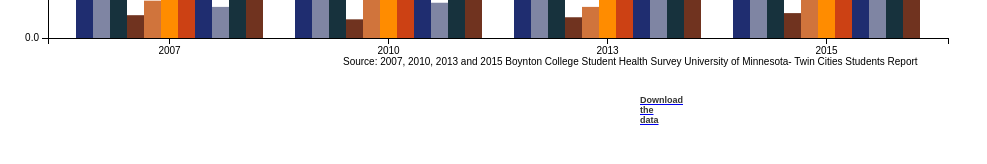
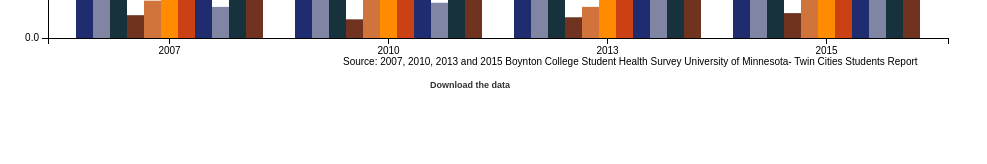
Before and after one commit to EthanNelson/EthanNelson.github.iov1, a plain HTML site: page interactives/mentalhealth.html in a window 1280 px wide. Shown: the part 440-604 px from the top of the page, without its empty margins (0-987 px from the left). Drawn offline with nearby package versions, Linux system fonts and the light colour scheme.

Commit message:
Update mentalhealth.html

```diff
--- a/interactives/mentalhealth.html
+++ b/interactives/mentalhealth.html
@@ -31,9 +31,8 @@ div.tooltip {
     border: none;
     font-size: .9em;
     text-align: center;
-    margin-top: 15px;
-    margin-left: 50%;
-    margin-right: 50%;
+    position: fixed;
+    left: 430px;
     padding-top: 10px;
 }
 </style>
```
